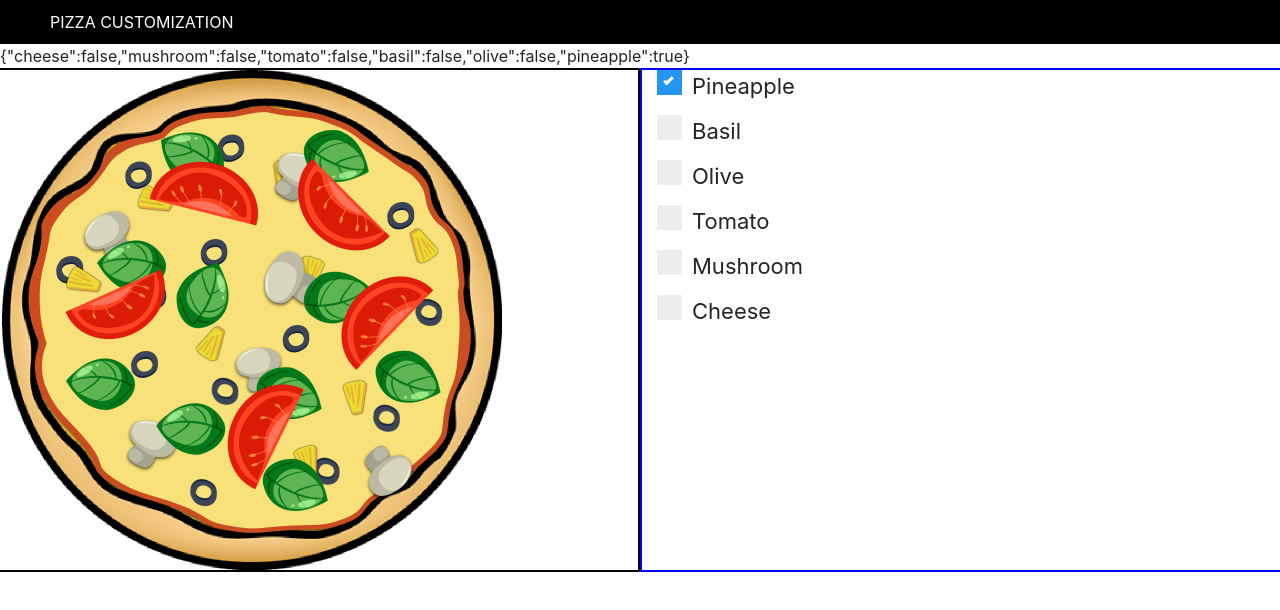
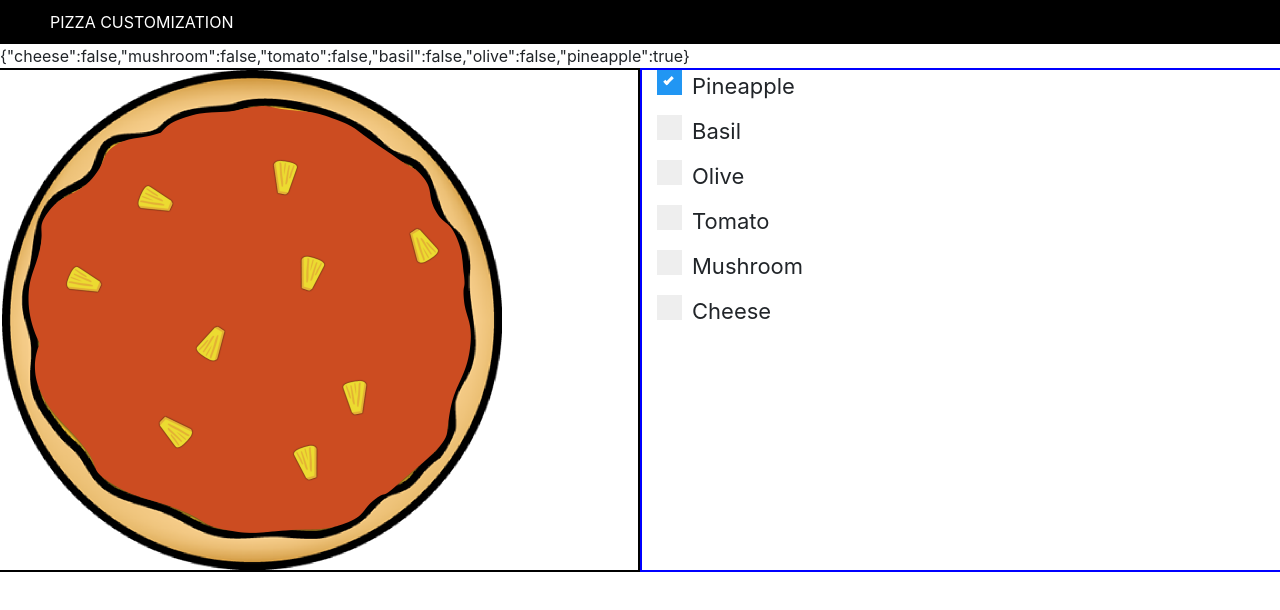
Before and after one commit to aalekh42/Pizza-Project-React-, a React (Create React App) app: page / in a window 1280 px wide. Both pictures are taken after a click on the label "Pineapple". Shown: the top 610 px of the page. Built offline with nearby package versions, Linux system fonts and the light colour scheme.

Commit message:
Adding motion effect(Animation)

```diff
--- a/package.json
+++ b/package.json
@@ -7,6 +7,7 @@
     "@testing-library/react": "^11.1.0",
     "@testing-library/user-event": "^12.1.10",
     "bootstrap": "^4.5.3",
+    "framer-motion": "^2.9.4",
     "react": "^17.0.1",
     "react-dom": "^17.0.1",
     "react-popper": "^2.2.4",
--- a/src/components/Customize.js
+++ b/src/components/Customize.js
@@ -6,6 +6,7 @@ import Pineapple from '../assets/Pineapple.png';
 import Basil from '../assets/Basil.png';
 import Tomato from '../assets/Tomato.png';
 import Mushroom from '../assets/Mushroom.png';
+import {motion} from 'framer-motion';
 
 
 
@@ -23,13 +24,83 @@ return(
         <div className="row">
             <div className="col" style={{border:"2px solid black"}}>
                 <div style={{maxHeight:500,maxWidth:500,position:"relative"}}>
-                    <img src={Cheese} height="100%" width="100%" alt="Pizza" className="ingredients"/>
-                    <img src={Olive} height="100%" width="100%" alt="Pizza" className="ingredients"/>
-                    <img src={Pineapple} height="100%" width="100%" alt="Pizza" className="ingredients"/>
-                    <img src={Mushroom} height="100%" width="100%" alt="Pizza" className="ingredients"/>
-                    <img src={Basil} height="100%" width="100%" alt="Pizza" className="ingredients" />
-                    <img src={Tomato} height="100%" width="100%" alt="Pizza" className="ingredients"/>
-                    <img src={Base} height="100%" width="100%" alt="Pizza" />
+
+                    <motion.div
+                    initial={{ scale: 0 }}
+                    animate={{
+                    // y: ingredients["cheese"] ? 100 : -100,
+                    // opacity: ingredients["cheese"] ? 1 : 0,
+                    scale: ingredients["cheese"] ? 1 : 0,
+                    }}
+                    transition={{ duration: 0.3 }}
+                    className="cheese z1"
+                    >
+                        <img src={Cheese} alt="Cheese" height="100%" width="100%" />
+                    </motion.div>
+
+                    <motion.div
+                        initial={{ opacity: 0 }}
+                        animate={{
+                        y: ingredients["olive"] ? 100 : -100,
+                        opacity: ingredients["olive"] ? 1 : 0,
+                        }}
+                        transition={{ duration: 1 }}
+                        className="ingredients z4"
+                    >
+                        <img src={Olive} alt="Pizza Base" height="100%" width="100%" />
+                    </motion.div>
+
+                    <motion.div
+                    initial={{ opacity: 0 }}
+                    animate={{
+                    y: ingredients["pineapple"] ? 100 : -100,
+                    opacity: ingredients["pineapple"] ? 1 : 0,
+                    }}
+                    transition={{ duration: 1 }}
+                    className="ingredients z3"
+                    >
+                        <img src={Pineapple} alt="Pizza Base" height="100%" width="100%" />
+                    </motion.div>
+
+                    <motion.div
+                    initial={{ opacity: 0 }}
+                    animate={{
+                    y: ingredients["mushroom"] ? 100 : -100,
+                    opacity: ingredients["mushroom"] ? 1 : 0,
+                    }}
+                    transition={{ duration: 1 }}
+                    className="ingredients z4"
+                    >
+                        <img src={Mushroom} alt="Pizza Base" height="100%" width="100%" />
+                    </motion.div>
+
+
+                    <motion.div
+                        initial={{ opacity: 0 }}
+                        animate={{
+                        y: ingredients["basil"] ? 100 : -100,
+                        opacity: ingredients["basil"] ? 1 : 0,
+                        }}
+                        transition={{ duration: 1 }}
+                        className="ingredients z4" >
+                            <img src={Basil} alt="Pizza Base" height="100%" width="100%" />
+                    </motion.div>
+
+                    <motion.div
+                    initial={{ opacity: 0 }}
+                    animate={{
+                    y: ingredients["tomato"] ? 100 : -100,
+                    opacity: ingredients["tomato"] ? 1 : 0,
+                    }}
+                    transition={{ duration: 1 }}
+                    className="ingredients z4"
+                    >
+                        <img src={Tomato} alt="Tomato" height="100%" width="100%" />
+                    </motion.div>
+
+                    <motion.div transition={{ duration: 1 }} className="">
+                        <img src={Base} alt="Pizza Base" height="100%" width="100%" />
+                    </motion.div>
                 </div>
             </div>
             <div className="col" style={{border:"2px solid blue"}}>
--- a/src/index.css
+++ b/src/index.css
@@ -4,6 +4,27 @@ body {
 
 .ingredients{
   position: absolute;
+  margin-top: -100px;
+}
+
+.cheese {
+  width: 100%;
+  position: absolute;
+}
+
+.z1 {
+  z-index: 1;
+}
+
+.z2 {
+  z-index: 2;
+}
+
+.z3 {
+  z-index: 3;
+}
+.z4 {
+  z-index: 4;
 }
 
 /* The container */
```
Also changed, not shown: 2 other files (tests, documents, lock files or other folders).
